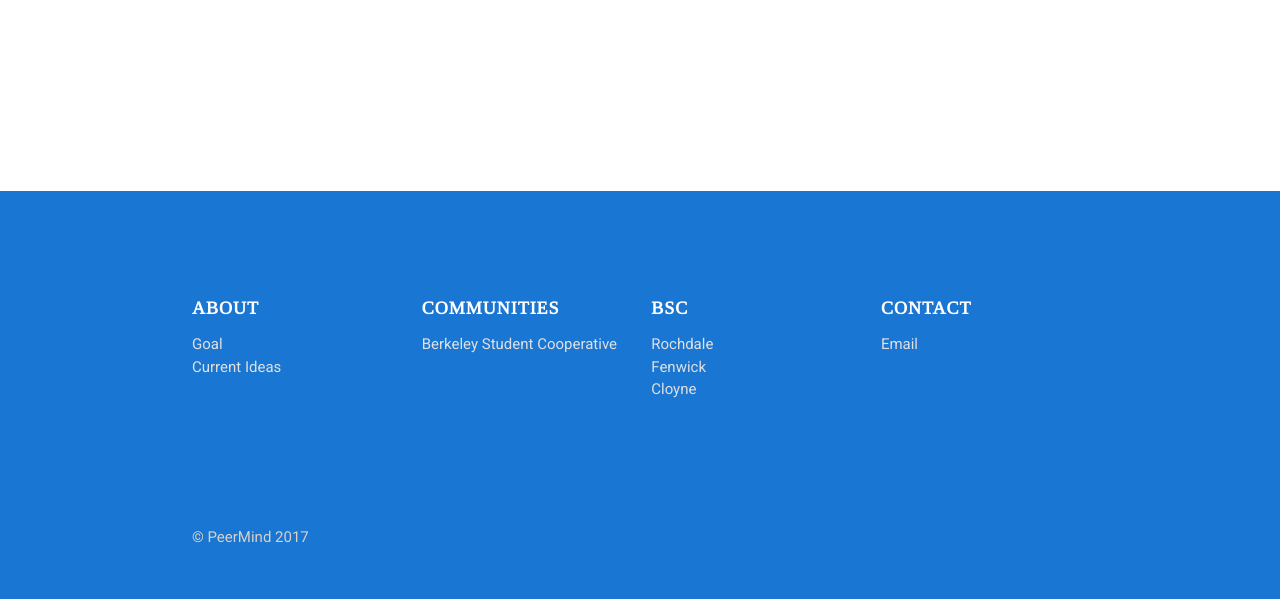
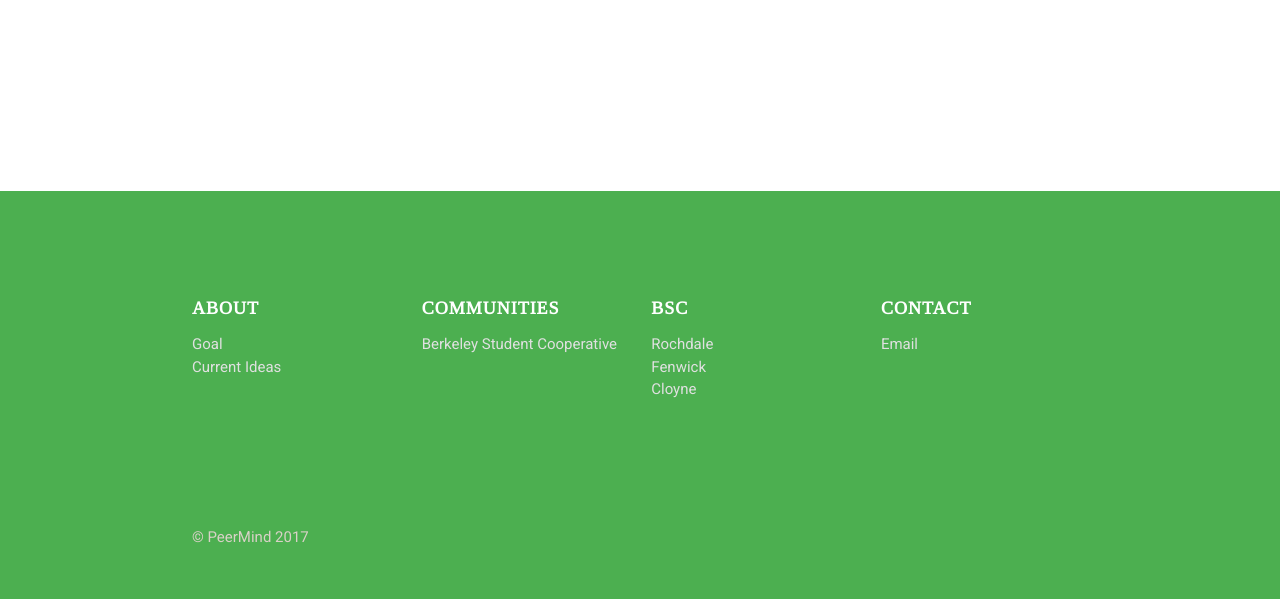
Before and after one commit to peer/mind-landing, a plain HTML site: page index.html in a window 1280 px wide. Shown: the part 3796-4395 px from the top of the page. Drawn offline with Linux system fonts and the light colour scheme; a web font is replaced by a local one.

Commit message:
update footer colors

```diff
--- a/css/footer.css
+++ b/css/footer.css
@@ -1,7 +1,7 @@
 footer.page-footer {
     margin-top: 0;
     min-height: 400px;
-    background-color: #1976d2;
+    background-color: #4caf50;
     // background-image: url(../img/footer-background.png);
     background-size: 100% auto;
 }
```
